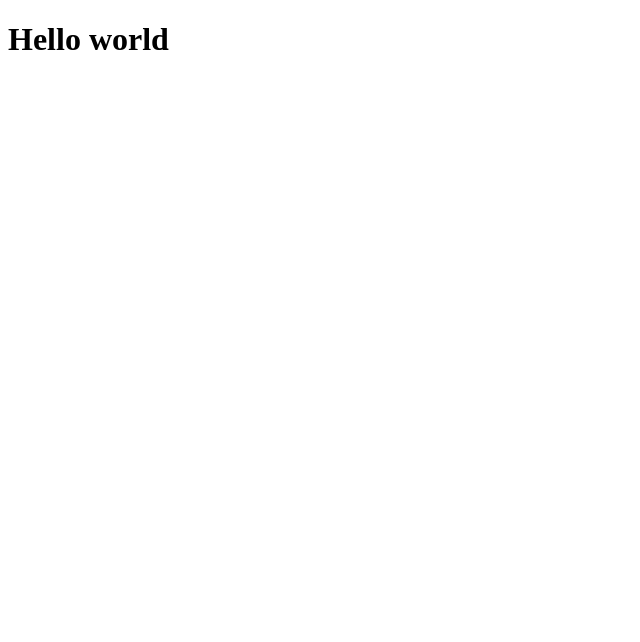
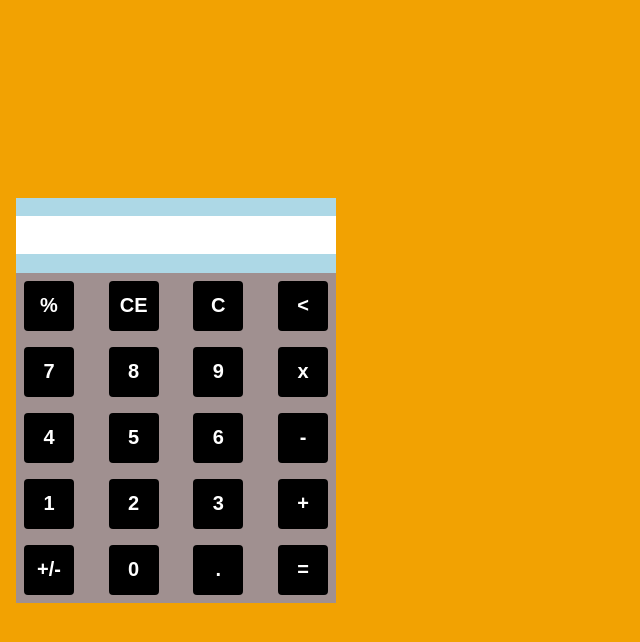
Before and after one commit to anderson-mntn/calculadora-react, a React (Create React App) app: page / in a window 1280 px wide. Shown: the top 642 px of the page, without its empty margins (0-640 px from the left). Built offline with nearby package versions, Linux system fonts and the light colour scheme.

Commit message:
added: buttons to calculator

```diff
--- a/src/App.js
+++ b/src/App.js
@@ -1,9 +1,46 @@
+import { Container, Content, Row, Column } from "./styles";
+import Input from "./components/Input";
+import Button from "./components/Button";
+import { ButtonContainer } from "./components/Button/style";
 
-function App() {
+
+const App = () => {
   return (
-    <div className="App">
-    <h1>Hello world</h1>
-    </div>
+    <Container>
+     <Content>
+        <Input/>
+        <Row>
+          <Button label="%"/>
+          <Button label="CE"/>
+          <Button label="C"/>
+          <Button label="<"/>
+        </Row>
+        <Row>
+          <Button label="7"/>
+          <Button label="8"/>
+          <Button label="9"/>
+          <Button label="x"/>
+        </Row>
+        <Row>
+          <Button label="4"/>
+          <Button label="5"/>
+          <Button label="6"/>
+          <Button label="-"/>
+        </Row>
+        <Row>
+          <Button label="1"/>
+          <Button label="2"/>
+          <Button label="3"/>
+          <Button label="+"/>
+        </Row>
+        <Row>
+          <Button label="+/-"/>
+          <Button label="0"/>
+          <Button label="."/>
+          <Button label="="/>
+        </Row>
+      </Content>
+    </Container>
   );
 }
 
--- a/src/components/Button/index.js
+++ b/src/components/Button/index.js
@@ -0,0 +1,10 @@
+import { ButtonContainer } from "./style";
+
+const Button = ({label, onClick}) =>{
+    return(
+        <ButtonContainer onClick={onClick}>{label}</ButtonContainer>
+
+    )
+}
+
+export default Button;
--- a/src/components/Button/style.js
+++ b/src/components/Button/style.js
@@ -0,0 +1,24 @@
+import styled from "styled-components"
+
+
+export const ButtonContainer = styled.button`
+    width:50px;
+    height:50px;
+    border: none;
+    border-radius: .25rem;
+    color: #000000;
+    font-weight: 700;
+    font-size: 1.25rem;
+    font-family: 'Roboto';
+    font-weight: 700;
+    color: #ffffff;
+    background-color: #000000;
+    margin: .5rem;
+    font-family: 'Arial';
+    font-size: 1.25rem;
+
+    &:hover{
+        opacity:0.4;
+        color: #add8e6;
+    }
+`
--- /dev/null
+++ b/src/components/Input/index.js
@@ -0,0 +1,12 @@
+import { InputContainer } from "./style";
+
+const Input = () =>{
+    return(
+        <InputContainer>
+            {/* Hi, input -&gt; &nbsp;  */}
+            <input/>
+        </InputContainer>
+    )
+}
+
+export default Input;
--- /dev/null
+++ b/src/components/Input/style.js
@@ -0,0 +1,22 @@
+import styled from "styled-components"
+
+export const InputContainer = styled.div`
+    width: 100%;
+    height: 75px;
+    background-color: #add8e6 ;
+    display:flex;
+    align-items: center;
+    justify-content: flex-start;
+
+    input{
+        width: 100%
+        height: 75px;
+        background-color: #ffffff;
+        border: 0;
+        float: right;
+        clear: both;
+
+        font-size: 24px;
+        padding: 5px;
+    }
+`
--- /dev/null
+++ b/src/global.js
@@ -0,0 +1,10 @@
+import { createGlobalStyle } from "styled-components";
+
+// Google Search for docs
+
+export default createGlobalStyle `
+    * {
+        margin: 0;
+        padding: 0;
+     }
+`
--- a/src/index.js
+++ b/src/index.js
@@ -1,11 +1,13 @@
 import React from 'react';
 import ReactDOM from 'react-dom/client';
 import App from './App';
+import GlobalStyles from './global';
 
 
 const root = ReactDOM.createRoot(document.getElementById('root'));
 root.render(
   <React.StrictMode>
+    <GlobalStyles />
     <App />
   </React.StrictMode>
 );
--- /dev/null
+++ b/src/styles.js
@@ -0,0 +1,30 @@
+import styled from "styled-components";
+
+export const Container = styled.div`
+    width: 100%;
+    height: 100vh;
+    background-color: #f2a202;
+    display:flex;
+    align-items: center;
+    justify-content: start;
+
+`
+export const Content = styled.div`
+    background-color: #a09090;
+    width: fit-content;
+    min-height: 350px;
+    margin: 1rem;
+
+`
+export const Row = styled.div`
+    display:flex;
+    flex-direction: row;
+    align-items: center;
+    justify-content: space-between;
+`
+export const Column = styled.div`
+    display:flex;
+    flex-direction: column;
+    align-items: center;
+    justify-content: space-between;
+`
```
